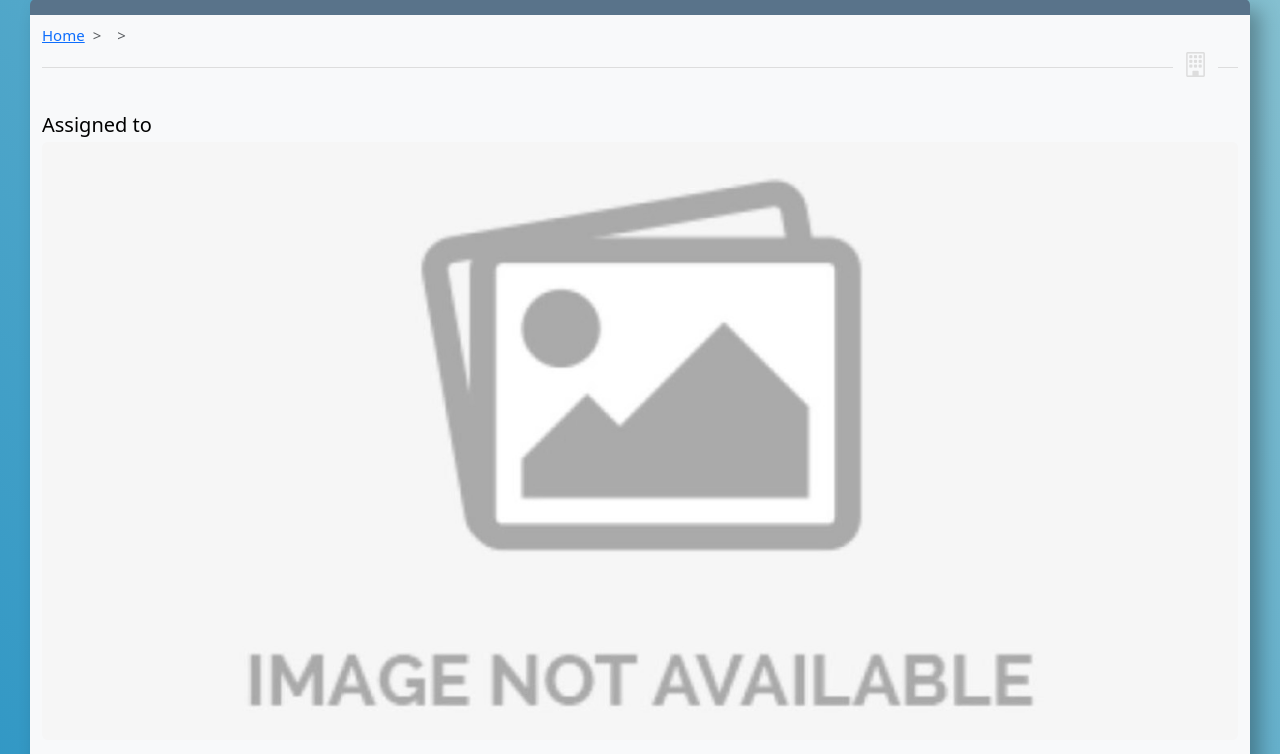
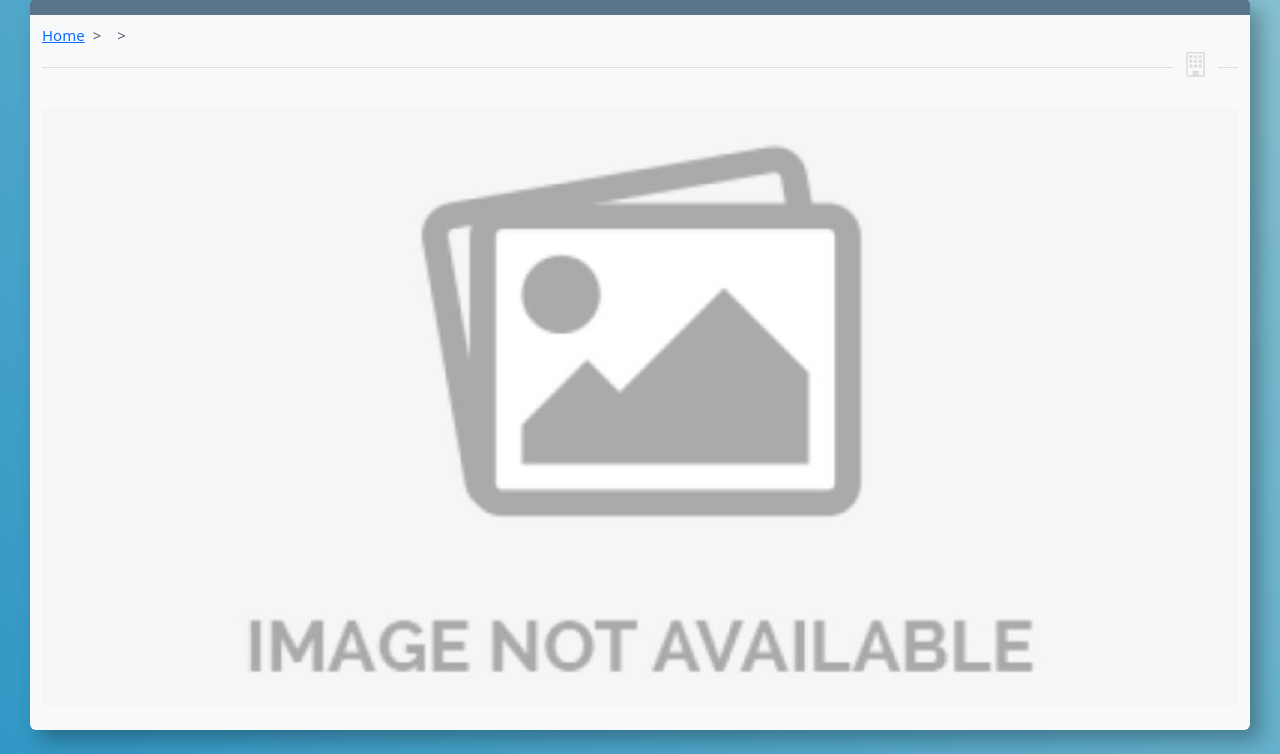
Before and after one commit to benjamin-bk-krueger/kringlecraft, a Python web app: template kringlecraft/templates/data/room.html in a window 1280 px wide. Shown: the part 107-861 px from the top of the page. Run offline with Jinja, Linux system fonts and the light colour scheme; the template is opened without the code that fills it, so the values that code supplies are empty.

Commit message:
Remove 'Assigned to' line from room and objective templates
The 'Assigned to' line linking to other game elements has been removed from both room.html and objective.html. This reduces redundant information and enhances focus on the main content, which is the room or objective information.

```diff
--- a/kringlecraft/templates/data/objective.html
+++ b/kringlecraft/templates/data/objective.html
@@ -150,7 +150,6 @@
         {#  Show objective info #}
         <div class="mb-3 fs-4 c-title">{{ objective.name }}</div>
         <div class="underline"><span><i class="bi bi-clipboard-data" aria-hidden="true"></i></span></div>
-        <div class="fs-5">Assigned to <a href="{{ url_for('data.room', room_id=room.id)}}">{{ room.name }}</a></div>
         {%  if objective.difficulty > 0 %}
             <div class="fs-5">Difficulty:
                 {% for i in range(objective.difficulty) %}
--- a/kringlecraft/templates/data/room.html
+++ b/kringlecraft/templates/data/room.html
@@ -131,7 +131,6 @@
         {#  Show room info #}
         <div class="mb-3 fs-4 c-title">{{ room.name }}</div>
         <div class="underline"><span><i class="bi bi-building" aria-hidden="true"></i></span></div>
-        <div class="fs-5">Assigned to <a href="{{ url_for('data.world', world_id=world.id)}}">{{ world.name }}</a></div>
         <div class="fs-6">{{ room.description }}</div>
 
         {# Show fullscreen wallpaper #}
```
